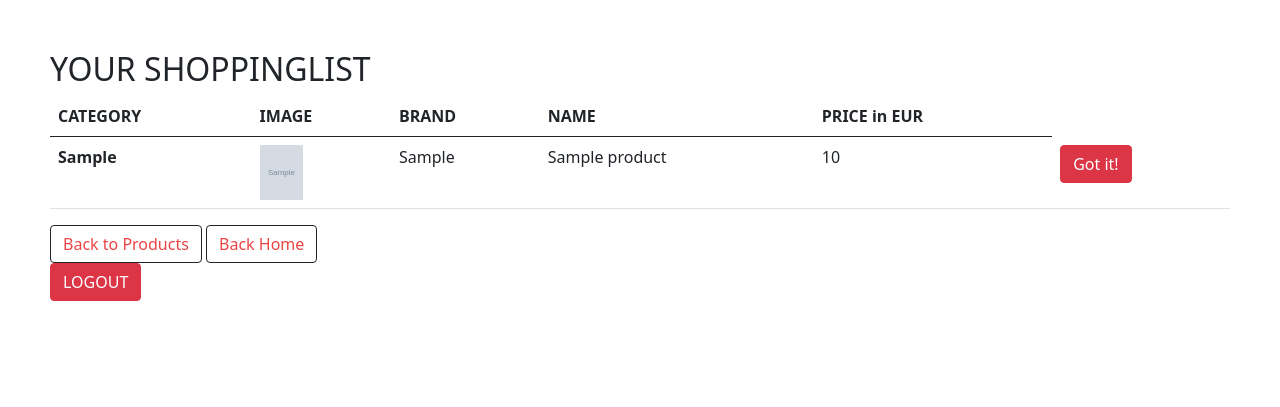
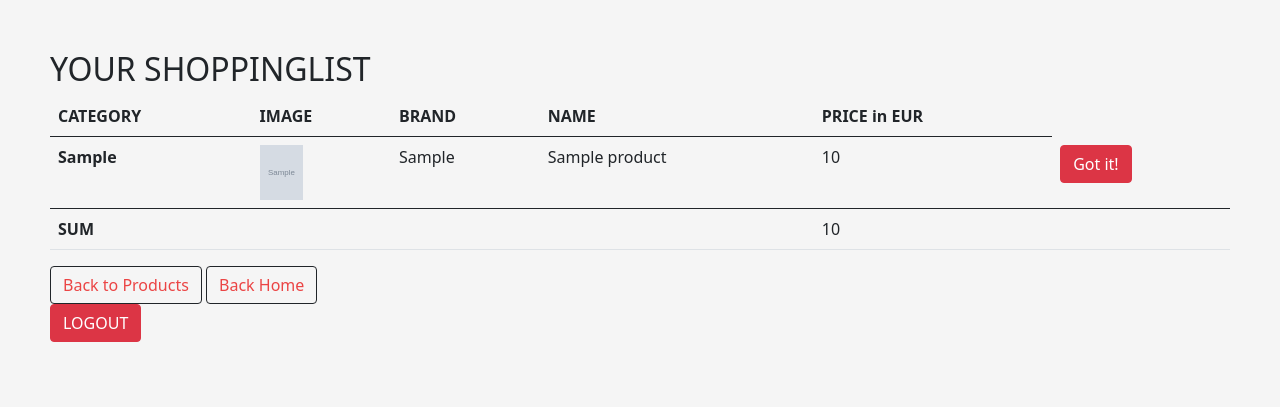
Before and after one commit to phil-legal-tech/iron-project-shopping-list, a Node server app: page /products/shoppinglist in a window 1280 px wide. Shown: the top 407 px of the page. Run offline with Node 20, Linux system fonts and the light colour scheme; a user stored in the database is signed in; tables that the repository leaves empty hold one stand-in row (values such as "Sample post"); grey boxes marked "Sample" are stand-in pictures; some libraries are stand-ins or nearby versions.

Commit message:
ready to use

```diff
--- a/public/stylesheets/style.css
+++ b/public/stylesheets/style.css
@@ -1,7 +1,7 @@
 body {
   padding: 50px;
   font: 14px "Lucida Grande", Helvetica, Arial, sans-serif;
-  background-color: #eb4444; }
+  background-color: whitesmoke !important; }
 
 .col-8 {
   background-image: url("https://images.unsplash.com/photo-1557821552-17105176677c?ixid=MXwxMjA3fDB8MHxwaG90by1wYWdlfHx8fGVufDB8fHw%3D&ixlib=rb-1.2.1&auto=format&fit=crop&w=1489&q=80");
--- a/public/stylesheets/style.scss
+++ b/public/stylesheets/style.scss
@@ -1,7 +1,7 @@
 body {
   padding: 50px;
   font: 14px "Lucida Grande", Helvetica, Arial, sans-serif;
-  background-color: #eb4444;
+  background-color: whitesmoke !important;
 }
 
 .col-8{
--- a/routes/products.js
+++ b/routes/products.js
@@ -4,13 +4,6 @@
 const User = require('../models/User.model');
 
 const router = express.Router();
-
-// function Sum(){
-//   let SUM = +this.price;
-//   console.log(SUM);
-//   return Sum;
-// }
-// Sum();
 
 //diplay all products
 router.get('/products', (req, res, next) => {
@@ -47,7 +40,11 @@
     .populate({ path: 'shoppinglist', options: { sort: { category: 1 } } })
     .then(user => {
       console.log(user)
-      res.render('products/shoppinglist', { shoppinglist: user.shoppinglist })
+      let sum = 0;
+      user.shoppinglist.forEach(e => {
+        sum += e.price;
+      });
+      res.render('products/shoppinglist', { shoppinglist: user.shoppinglist, sum :  Math.round(100*sum)/100 })
     })
 
 });
--- a/views/products/shoppinglist.hbs
+++ b/views/products/shoppinglist.hbs
@@ -26,18 +26,17 @@
     </tr>
     {{/each}}
   </tbody>
-  {{!-- <tr>
+  <tr>
     <th scope="row"><b>SUM</b></th>
     <td></td>
     <td></td>
     <td></td>
-    <td>{{#each shoppinglist}}
-      {{SUM}}
-      {{/each}}
+    <td>
+      {{sum}}
     </td>
     <td>
     </td>
-  </tr> --}}
+  </tr>
 </table>
 </table>
 
```
Also changed, not shown: 1 other file.
